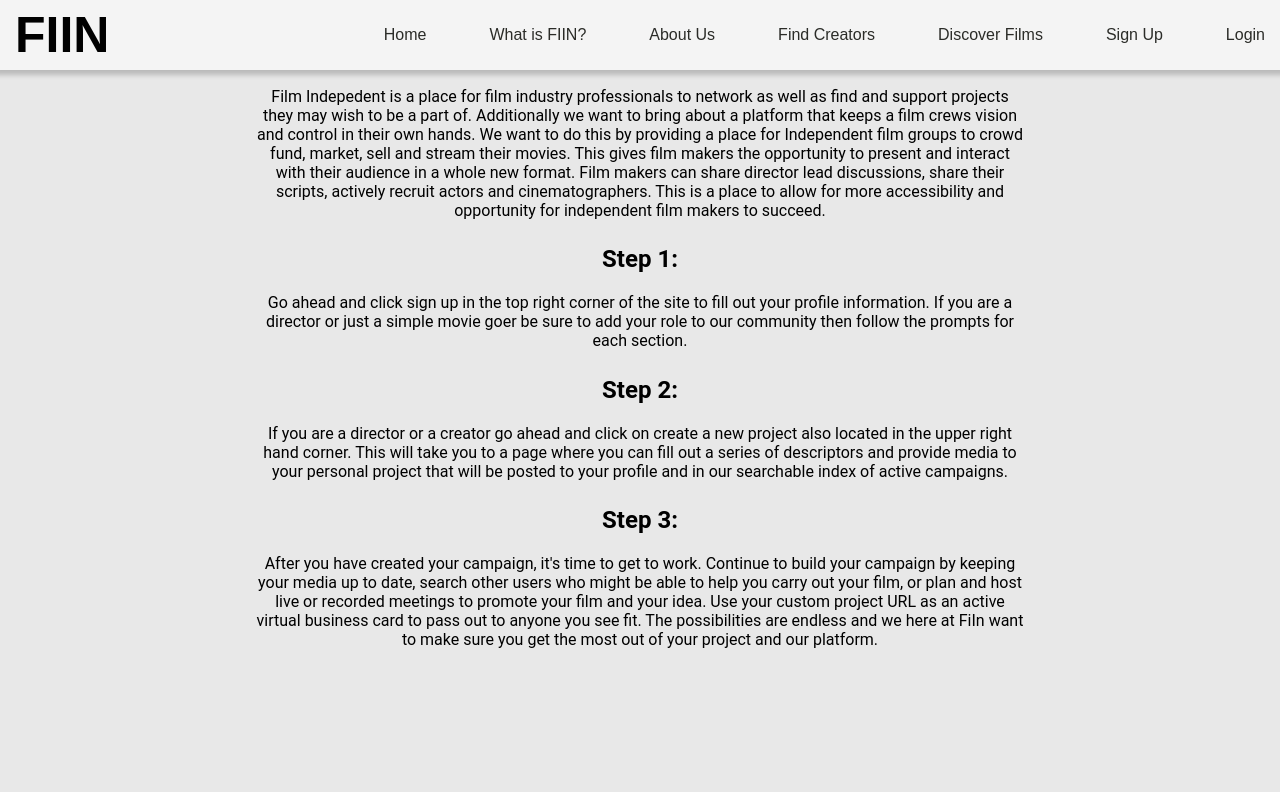
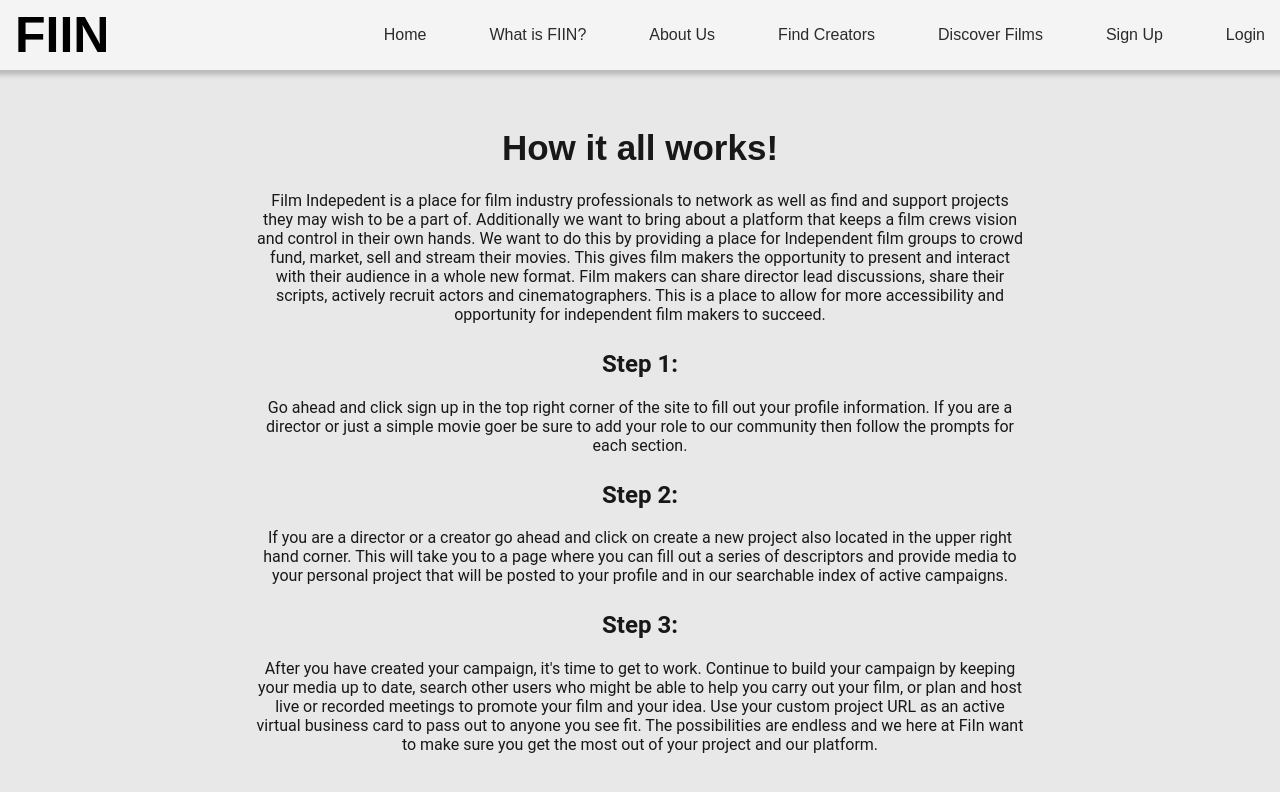
Before and after one commit to Gisaengchung/front-end, a React app: page /info in a window 1280 px wide. Shown: the top 792 px of the page. Built offline with nearby package versions, Linux system fonts and the light colour scheme; no server answers.

Commit message:
styling additions to howitworks

```diff
--- /dev/null
+++ b/src/components/howWorks/HowWorks.css
@@ -0,0 +1,4 @@
+.howItWorks {
+    margin-top: 10%;
+    color: rgb(24, 24, 24);
+}
--- a/src/components/howWorks/HowWorks.jsx
+++ b/src/components/howWorks/HowWorks.jsx
@@ -1,10 +1,11 @@
 /* eslint-disable max-len */
 import React, { Component } from 'react';
+import styles from './HowWorks.css'
 
 class AboutUs extends Component {
   render() {
     return (
-      <div>
+      <div className={styles.howItWorks}>
         <h1> How it all works!</h1>
         <section>
           <p>
```
